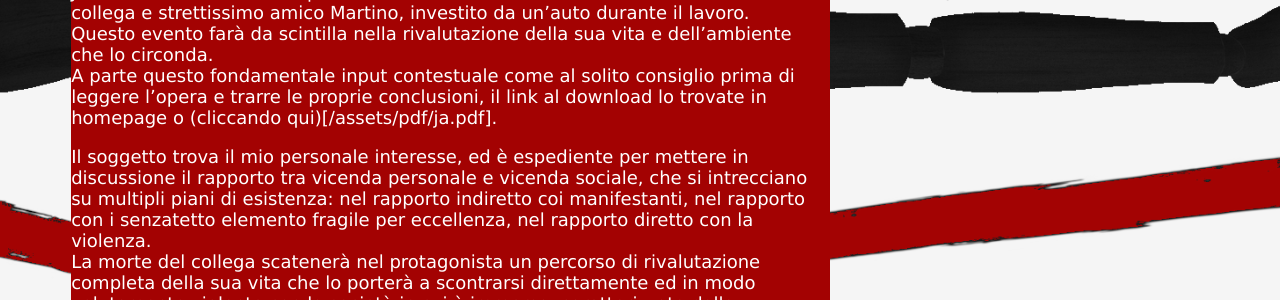
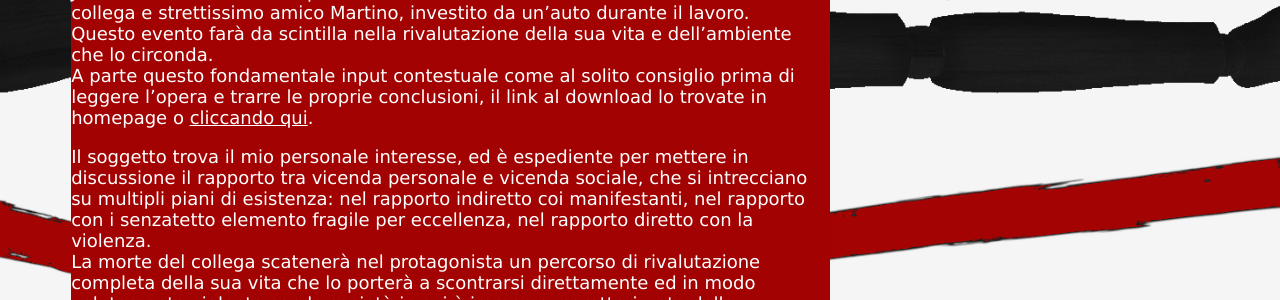
Before and after one commit to thechiefm88/thechiefm88.github.io, a Jekyll site: the page built from _posts/2022-04-22-la-storia-di-jesus-abdel.md, in a window 1280 px wide. Shown: the part 456-756 px from the top of the page. Built offline with Jekyll 4.4.1, drawn with Linux system fonts in a browser that asks for light colours.

Commit message:
31+: fixed link to work in presentation post

```diff
--- a/_posts/2022-04-22-la-storia-di-jesus-abdel.md
+++ b/_posts/2022-04-22-la-storia-di-jesus-abdel.md
@@ -7,7 +7,7 @@ author: MDA DS
 Con questo post, il primo dopo alcuni mesi di stop dovuti a impegni soffocanti, voglio presentare il mio ultimo scritto.
 Jesus Abdél è un rider nel periodo immediatamente successivo alla morte del collega e strettissimo amico Martino, investito da un'auto durante il lavoro.
 Questo evento farà da scintilla nella rivalutazione della sua vita e dell'ambiente che lo circonda.
-A parte questo fondamentale input contestuale come al solito consiglio prima di leggere l'opera e trarre le proprie conclusioni, il link al download lo trovate in homepage o (cliccando qui)[/assets/pdf/ja.pdf].
+A parte questo fondamentale input contestuale come al solito consiglio prima di leggere l'opera e trarre le proprie conclusioni, il link al download lo trovate in homepage o [cliccando qui](/assets/pdf/ja.pdf).
 
 Il soggetto trova il mio personale interesse, ed è espediente per mettere in discussione il rapporto tra vicenda personale e vicenda sociale, che si intrecciano su multipli piani di esistenza: nel rapporto indiretto coi manifestanti, nel rapporto con i senzatetto elemento fragile per eccellenza, nel rapporto diretto con la violenza.
 La morte del collega scatenerà nel protagonista un percorso di rivalutazione completa della sua vita che lo porterà a scontrarsi direttamente ed in modo volutamente violento con la società in cui è immerso, caratterizzata dalla legittimazione dell'abuso e da una totale alienazione emotiva.
```
